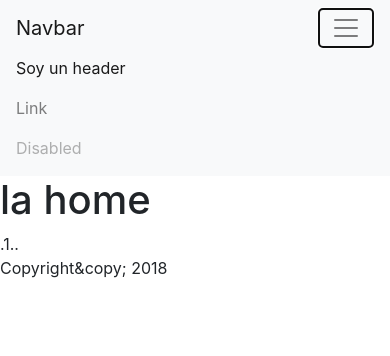
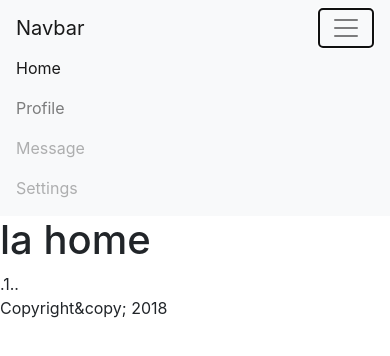
Before and after one commit to Gloper98/Everis-TalentFest, an Angular app: page /home in a window 390 px wide. Both pictures are taken after a click on the button "Toggle navigation". Shown: the top 356 px of the page. Built offline with nearby package versions, Linux system fonts and the light colour scheme.

Commit message:
Updating navbar

```diff
--- a/src/app/header/header.component.html
+++ b/src/app/header/header.component.html
@@ -10,10 +10,13 @@
           <a class="nav-link" href="#">{{title}}<span class="sr-only">(current)</span></a>
         </li>
         <li class="nav-item">
-          <a class="nav-link" href="#">Link</a>
+          <a class="nav-link" href="#">Profile</a>
         </li>
         <li class="nav-item">
-          <a class="nav-link disabled" href="#">Disabled</a>
+          <a class="nav-link disabled" href="#">Message</a>
+        </li>
+        <li class="nav-item">
+            <a class="nav-link disabled" href="#">Settings</a>
         </li>
       </ul>
     </div>
--- a/src/app/header/header.component.ts
+++ b/src/app/header/header.component.ts
@@ -10,7 +10,7 @@
   public title: string;
 
   constructor() {
-    this.title = 'Soy un header'
+    this.title = 'Home'
   }
 
 }
```
